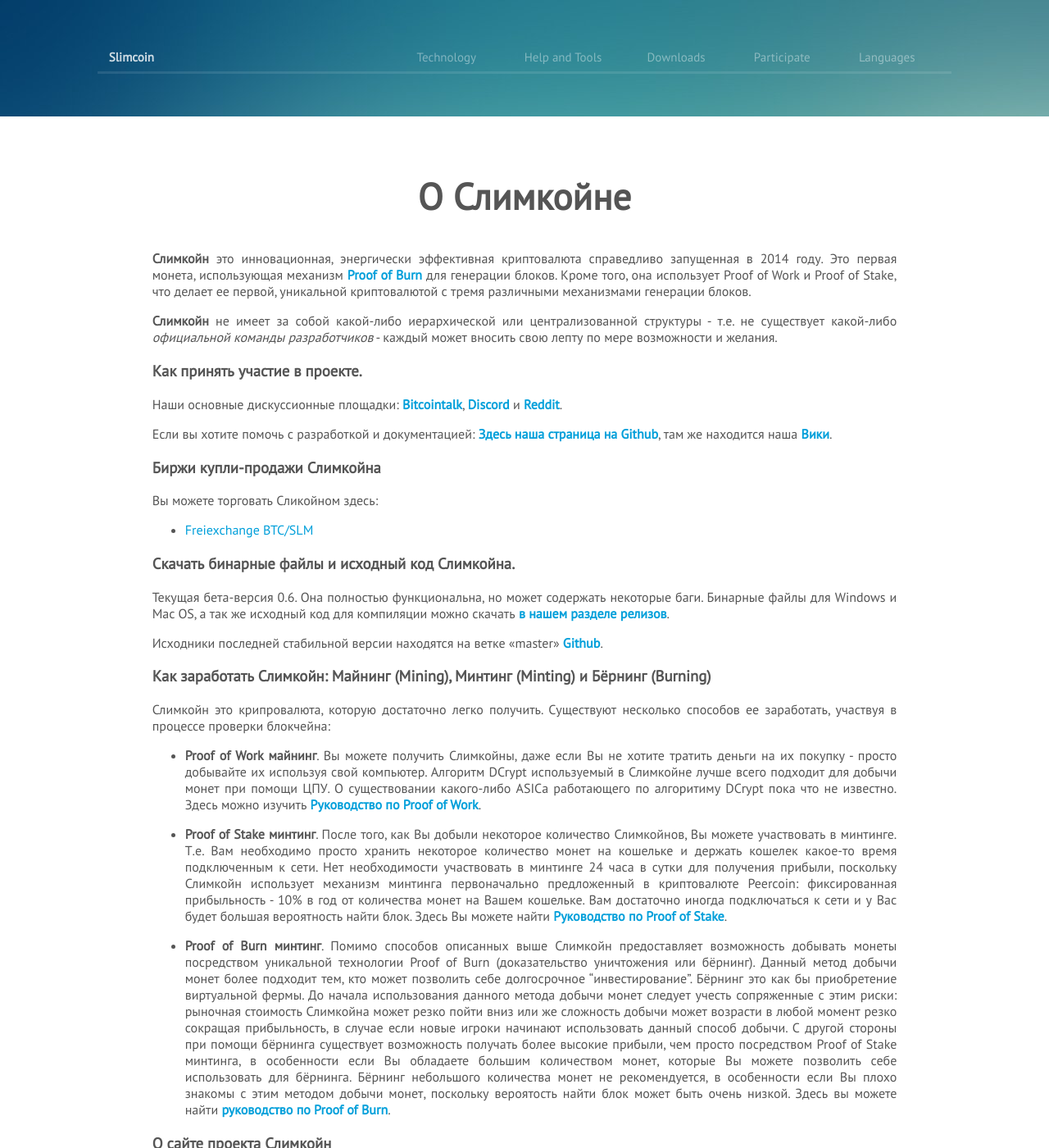
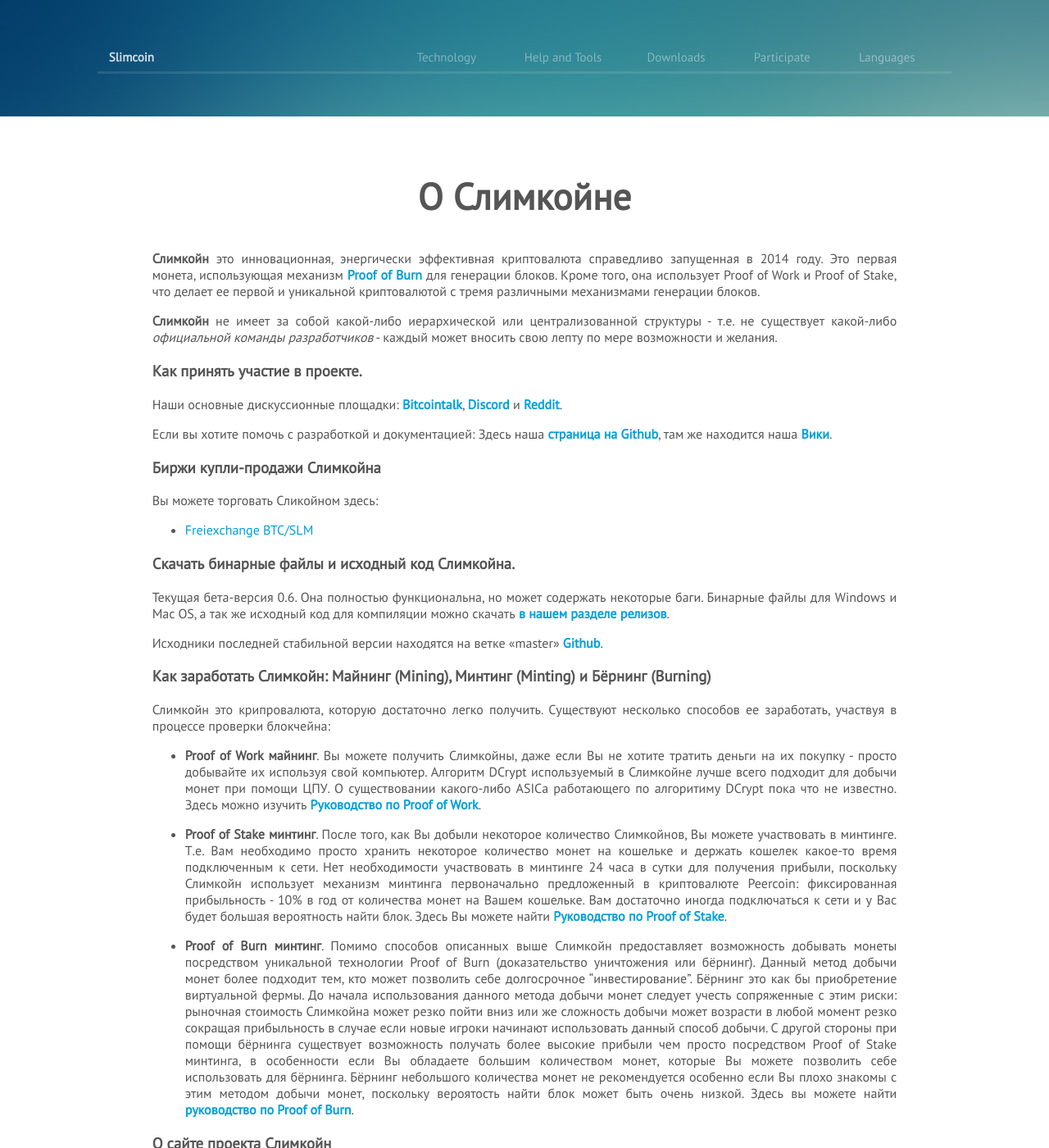
Before and after one commit to slimcoin-project/slimcoin-project.github.io, a Jekyll site: the page built from content/ru/about-ru.md, in a window 1280 px wide and 1400 px high. Shown: the whole window at 82% size. Built offline with Jekyll 4.4.1, drawn with Linux system fonts in a browser that asks for light colours; some web fonts are replaced.

Commit message:
Update about-ru.md

```diff
--- a/content/ru/about-ru.md
+++ b/content/ru/about-ru.md
@@ -9,7 +9,7 @@
 
 priority: 2
 ---
-**Слимкойн** это инновационная, энергически эффективная криптовалюта справедливо запущенная в 2014 году. Это первая монета, использующая механизм [Proof of Burn](https://slimcoin.info/proof-of-burn-eli5-ru/) для генерации блоков. Кроме того, она использует Proof of Work и Proof of Stake, что делает ее первой, уникальной криптовалютой с тремя различными механизмами генерации блоков.
+**Слимкойн** это инновационная, энергически эффективная криптовалюта справедливо запущенная в 2014 году. Это первая монета, использующая механизм [Proof of Burn](https://slimcoin.info/proof-of-burn-eli5-ru/) для генерации блоков. Кроме того, она использует Proof of Work и Proof of Stake, что делает ее первой и уникальной криптовалютой с тремя различными механизмами генерации блоков.
 
 [//]: # (В 2020 году мы активны и **отличаемся** от большинства других сообществ «алькоинов». У нас нет иерархической и централизованной структуры, поэтому у нас нет _официальной команды разработчиков_ , которая извлекает выгоду из _премайна_ или _инстамайна_.)
 [//]: # (Все, что мы хотим - это продолжить захватывающий эксперимент с технологией **Proof of Burn**. В нескольких словах Proof of Burn - это механизм, в котором вы получаете право находить блоки, если вы сжигаете монеты. _Вы уничтожаете свои деньги_ и получаете **долгосрочную** долгосрочную выгоду, имея шанс получить вознаграждение за блок.)
@@ -22,7 +22,7 @@
 
 Наши основные дискуссионные площадки: [Bitcointalk](https://bitcointalk.org/index.php?topic=1141676.0), [Discord](https://discord.gg/ffeDjmV) и [Reddit](http://reddit.com/r/slimcoin).
 
-Если вы хотите помочь с разработкой и документацией: [Здесь наша страница на Github](https://github.com/slimcoin-project/), там же находится наша [Вики](https://github.com/slimcoin-project/Slimcoin/wiki).
+Если вы хотите помочь с разработкой и документацией: Здесь наша [страница на Github](https://github.com/slimcoin-project/), там же находится наша [Вики](https://github.com/slimcoin-project/Slimcoin/wiki).
 
 ### Биржи купли-продажи Слимкойна
 
@@ -32,7 +32,7 @@
 
 ### Скачать бинарные файлы и исходный код Слимкойна.
 
-Текущая бета-версия 0.6\. Она полностью функциональна, но может содержать некоторые баги. Бинарные файлы для Windows и Mac OS, а так же исходный код для компиляции можно скачать [в нашем разделе релизов](https://github.com/slimcoin-project/Slimcoin/releases).
+Текущая бета-версия 0.6. Она полностью функциональна, но может содержать некоторые баги. Бинарные файлы для Windows и Mac OS, а так же исходный код для компиляции можно скачать [в нашем разделе релизов](https://github.com/slimcoin-project/Slimcoin/releases).
 
 Исходники последней стабильной версии находятся на ветке «master» [Github](https://github.com/slimcoin-project/Slimcoin).
 
@@ -44,7 +44,7 @@
 
 *   **Proof of Stake минтинг**. После того, как Вы добыли некоторое количество Слимкойнов, Вы можете участвовать в минтинге. Т.е. Вам необходимо просто хранить некоторое количество монет на кошельке и держать кошелек какое-то время подключенным к сети. Нет необходимости участвовать в минтинге 24 часа в сутки для получения прибыли, поскольку Слимкойн использует механизм минтинга первоначально предложенный в криптовалюте Peercoin: фиксированная прибыльность - 10% в год от количества монет на Вашем кошельке. Вам достаточно иногда подключаться к сети и у Вас будет большая вероятность найти блок. Здесь Вы можете найти [Руководство по Proof of Stake](/proof-of-stake-guide-ru/).
 
-*   **Proof of Burn минтинг**. Помимо способов описанных выше Слимкойн предоставляет возможность добывать монеты посредством уникальной технологии Proof of Burn (доказательство уничтожения или бёрнинг). Данный метод добычи монет более подходит тем, кто может позволить себе долгосрочное "инвестирование". Бёрнинг это как бы приобретение виртуальной фермы. До начала использования данного метода добычи монет следует учесть сопряженные с этим риски: рыночная стоимость Слимкойна может резко пойти вниз или же сложность добычи может возрасти в любой момент резко сокращая прибыльность, в случае если новые игроки начинают использовать данный способ добычи. С другой стороны при помощи бёрнинга существует возможность получать более высокие прибыли, чем просто посредством Proof of Stake минтинга, в особенности если Вы обладаете большим количеством монет, которые Вы можете позволить себе использовать для бёрнинга. Бёрнинг небольшого количества монет не рекомендуется, в особенности если Вы плохо знакомы с этим методом добычи монет, поскольку вероятость найти блок может быть очень низкой. Здесь вы можете найти [руководство по Proof of Burn](/proof-of-burn-guide-ru/).
+*   **Proof of Burn минтинг**. Помимо способов описанных выше Слимкойн предоставляет возможность добывать монеты посредством уникальной технологии Proof of Burn (доказательство уничтожения или бёрнинг). Данный метод добычи монет более подходит тем, кто может позволить себе долгосрочное "инвестирование". Бёрнинг это как бы приобретение виртуальной фермы. До начала использования данного метода добычи монет следует учесть сопряженные с этим риски: рыночная стоимость Слимкойна может резко пойти вниз или же сложность добычи может возрасти в любой момент резко сокращая прибыльность в случае если новые игроки начинают использовать данный способ добычи. С другой стороны при помощи бёрнинга существует возможность получать более высокие прибыли чем просто посредством Proof of Stake минтинга, в особенности если Вы обладаете большим количеством монет, которые Вы можете позволить себе использовать для бёрнинга. Бёрнинг небольшого количества монет не рекомендуется особенно если Вы плохо знакомы с этим методом добычи монет, поскольку вероятость найти блок может быть очень низкой. Здесь вы можете найти [руководство по Proof of Burn](/proof-of-burn-guide-ru/).
 
 [//]: # (### Сервис публикаций Inscription Service)
 [//]: # (и децентрализованные сайты)
```
